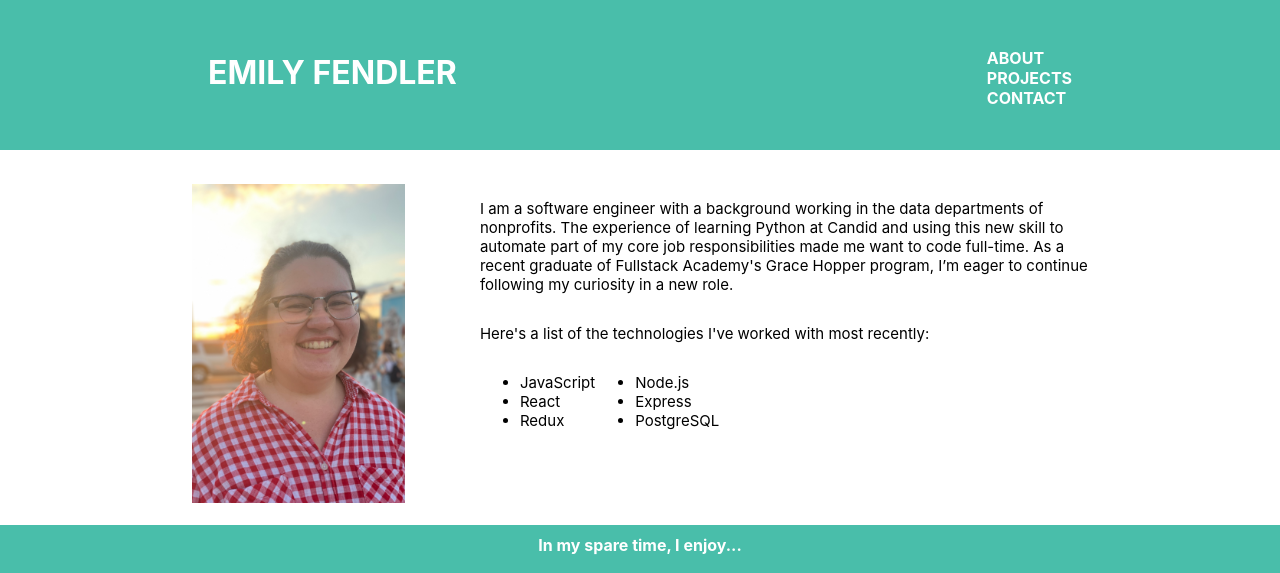
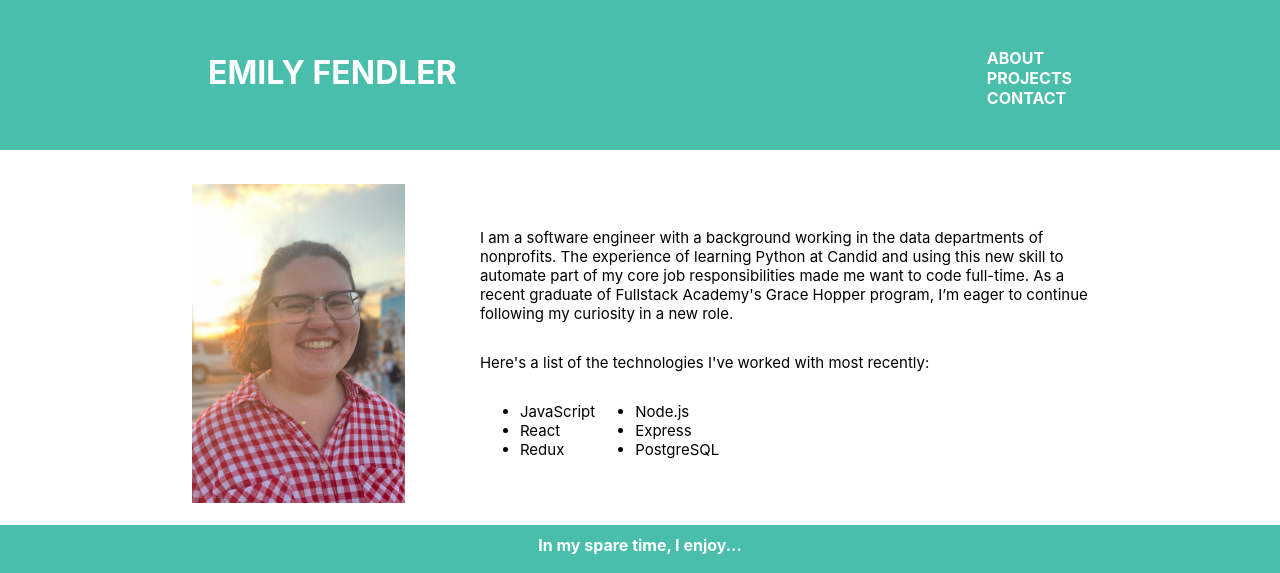
Before and after one commit to esfendler/Personal-Website, a React (Create React App) app: page / in a window 1280 px wide. Shown: the top 573 px of the page. Built offline with nearby package versions, Linux system fonts and the light colour scheme.

Commit message:
media query for about section

```diff
--- a/package.json
+++ b/package.json
@@ -6,9 +6,9 @@
     "@testing-library/jest-dom": "^4.2.4",
     "@testing-library/react": "^9.5.0",
     "@testing-library/user-event": "^7.2.1",
-    "react": "^16.13.0",
-    "react-dom": "^16.13.0",
-    "react-router-dom": "^5.1.2",
+    "react": "^16.13.1",
+    "react-dom": "^16.13.1",
+    "react-router-dom": "^5.2.0",
     "react-scripts": "3.4.0"
   },
   "scripts": {
--- a/src/App.css
+++ b/src/App.css
@@ -50,11 +50,26 @@
   /* max-width: 100vw; */
 }
 
+
+
+
+
 .aboutContent {
   display: flex;
+  flex-direction: column;
   margin: 0 auto;
   padding: 2em 2em 1.25em;
 }
+
+@media screen and (min-width: 768px) {
+  .aboutContent {
+    flex-direction: row;
+    align-items: center;
+  }
+  /* & > div {
+      width: 100%
+  } */
+  }
 
 .aboutPhoto img {
   max-height: 20em;
```
Also changed, not shown: 1 other file (tests, documents, lock files or other folders).
